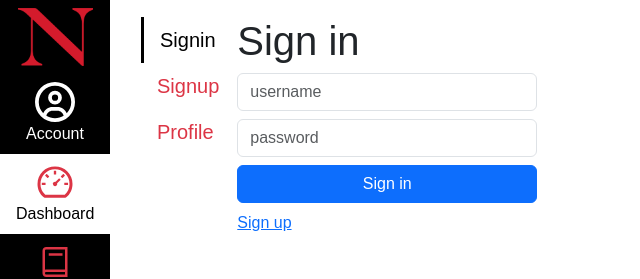
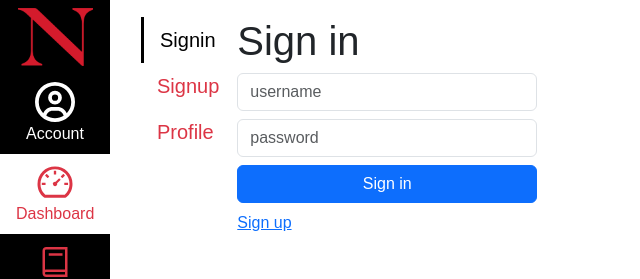
Before and after one commit to tanishq-007/nextjs-kambaz, a Next.js app: page /Account/Signin in a window 1280 px wide. Shown: the top 279 px of the page, without its empty margins (0-640 px from the left). Built offline with nearby package versions, Linux system fonts and the light colour scheme.

Commit message:
lets commit

```diff
--- a/app/(Kambaz)/Navigation.tsx
+++ b/app/(Kambaz)/Navigation.tsx
@@ -22,7 +22,7 @@ export default function KambazNavigation() {
        </Link>
      </ListGroupItem>
      <ListGroupItem className="border-0 bg-white text-center">
-       <Link href="/Dashboard" id="wd-dashboard-link" className="text-black text-decoration-none">
+       <Link href="/Dashboard" id="wd-dashboard-link" className="text-danger text-decoration-none">
          <AiOutlineDashboard className="fs-1 text-danger" />
 
          Dashboard
```
